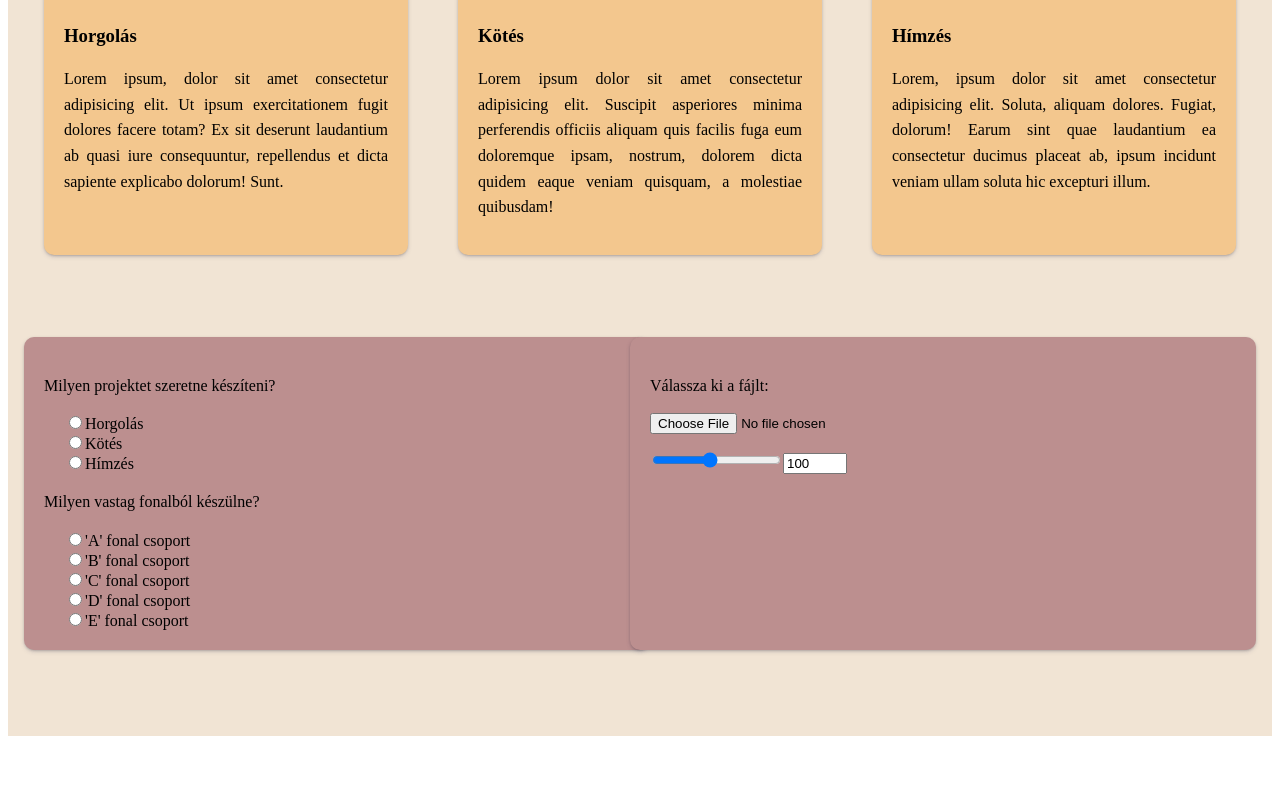
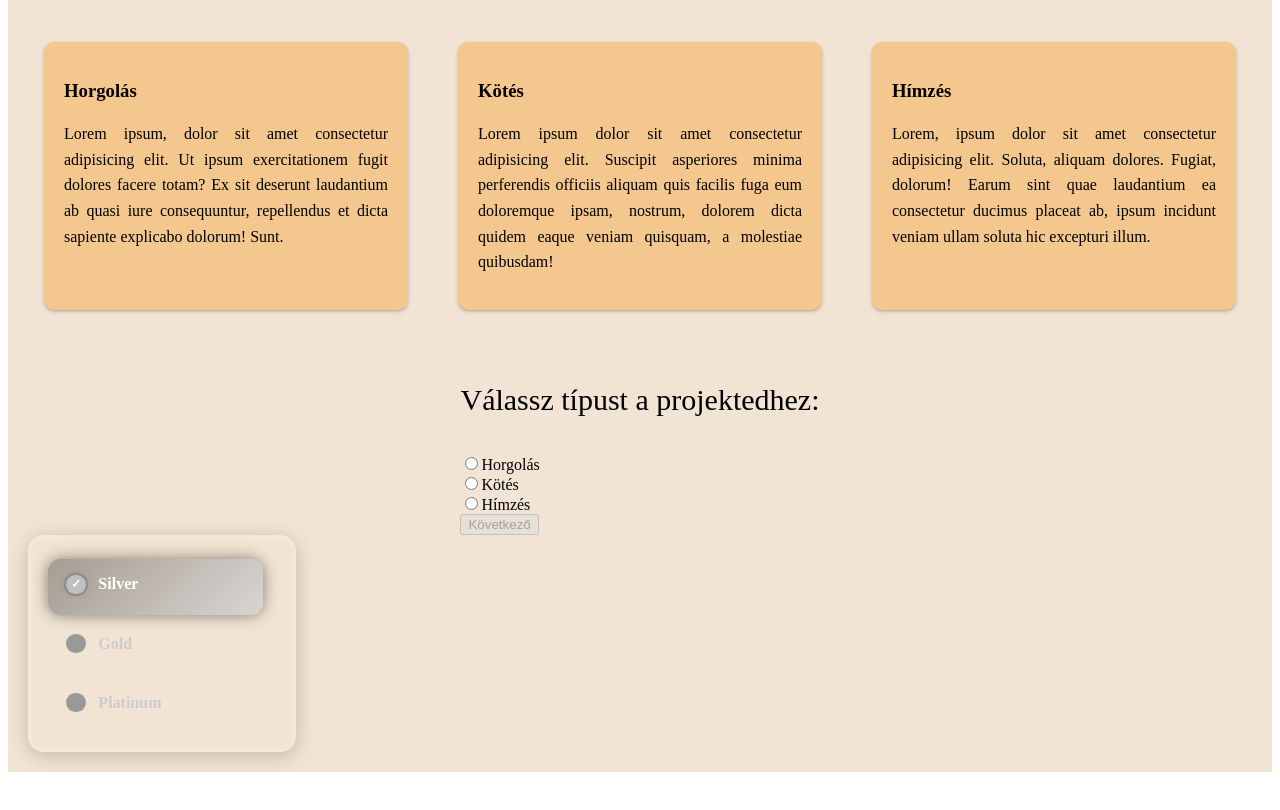
Before and after one commit to TothpalIstvano/13_S1_4_vizsgaremek, a Vue app in the folder kreativ_hobbi/: page /mintakeszito in a window 1280 px wide. Shown: the part 586-1396 px from the top of the page. Built offline with nearby package versions, Linux system fonts and the light colour scheme.

Commit message:
mintakeszito

```diff
--- a/kreativ_hobbi/src/views/Mintakeszito.vue
+++ b/kreativ_hobbi/src/views/Mintakeszito.vue
@@ -1,5 +1,43 @@
 <script setup>
+import { ref } from "vue"
+import { useRouter } from "vue-router"
 
+const resz = ref(1)
+const elsoLepes = ref(null)
+const masodikLepes = ref(null)
+const harmadikLepes = ref(null)
+const file = ref(null)
+
+const tipusok = ["Horgolás", "Kötés", "Hímzés"]
+const fonalak = [" 'A' fonal csoport", " 'B' fonal csoport", " 'C' fonal csoport", " 'D' fonal csoport", " 'E' fonal csoport"]
+
+const router = useRouter()
+
+function kovetkezoResz() {
+  // ha a hímzés van kiválasztva átugorja a fonalválasztást
+  if (resz.value === 1 && elsoLepes.value === "Hímzés") {
+    masodikLepes.value = "A fonal csoport"
+    resz.value = 3
+    return
+  }
+
+  resz.value++
+}
+
+function modositas(target) {
+  // ha hímzés van kiválasztva ne lehessen módosítani a fonaltípust
+
+  resz.value = target
+}
+
+function kepfeltoltes(event) {
+  file.value = event.target.files[0]
+  if (file.value) {
+    // do your upload logic here (API call, etc.)
+    // then redirect
+    router.push("/thank-you") // change path as needed
+  }
+}
 </script>
 
 <template>
@@ -7,9 +45,10 @@
 
     <h1 class="title">Mintakészítő</h1>
 
+    <hr>
 
     <div id="bemutato">
-      <h2 class="title" style="color:black; border-bottom: none;">Mi is ez az oldal?</h2>
+      <h2 class="cim" style="color:black; border-bottom: none;">Mi is ez az oldal?</h2>
       <p>Lorem ipsum dolor sit amet consectetur adipisicing elit. Harum, consequuntur natus sed eius minima ipsa ipsum nesciunt perferendis iure repellat ducimus, nemo facilis doloremque consectetur accusantium nisi, vel quibusdam. Distinctio.</p>
       <ul>
         <li>Horgolás</li>
@@ -34,6 +73,7 @@
         </div>
     </div>
 
+    <!--
     <div class="ket_oszlop">
       <div class="adatok">
         <p>Milyen projektet szeretne készíteni?</p>
@@ -46,7 +86,7 @@
           <label for="tipus">Hímzés</label><br>
         </div>
 
-        <p>Milyen vastag fonalból készülne?</p> <!--hímzésnél nyilván ne lehessen választani, disabled lesz-->
+        <p>Milyen vastag fonalból készülne?</p> //hímzésnél nyilván ne lehessen választani, disabled lesz
         <div id="fonalCsoportok">
           <input type="radio" name="fonal" id="1">
           <label for="fonal">'A' fonal csoport</label><br>
@@ -65,26 +105,295 @@
         <p>Válassza ki a fájlt:</p>
         <input type="file" name="kepFeltoltes" id="" accept="image/*">
 
-        <p></p>
+        <p>Állítsa be a méretet:</p>
         <form action="">
-          <input type="range" name="meret" id="" min="20" max="200" step="1" value="100" oninput="this.form.mennyi.value=this.value">
-          <!--https://www.w3schools.com/howto/tryit.asp?filename=tryhow_css_js_rangeslider_round-->
+          <input type="range" name="meret" id="" min="20" max="200" resz="1" value="100" oninput="this.form.mennyi.value=this.value">
+          //https://www.w3schools.com/howto/tryit.asp?filename=tryhow_css_js_rangeslider_round
           <input type="number" name="mennyi" min="20" max="200" value="100" oninput="this.form.meret.value=this.value" />
         </form>
-
 
         <p id="meretKiiras"></p>
 
       </div>
+
+      <div class="adatok">
+
+      </div>
+
+      <div class="adatok">
+
+      </div>
+
+    </div>
+  -->
+
+    <div id="adatok">
+      <!-- 1. rész -->
+      <div v-if="resz === 1" id="elsoResz" class="radioStilus">
+        <p class="cimek">Válassz típust a projektedhez:</p>
+        <div v-for="option in tipusok" :key="option">
+          <input
+            type="radio"
+            :id="option"
+            name="elsoLepes"
+            :value="option"
+            v-model="elsoLepes"
+            class="gombStilus"
+          />
+          <label :for="option">{{ option }}</label>
+        </div>
+        <button
+          :disabled="!elsoLepes"
+          @click="kovetkezoResz"
+        >
+          Következő
+        </button>
+      </div>
+
+      <!-- 2. rész -->
+      <div v-else-if="resz === 2" id="masodikResz" class="radioStilus">
+        <p
+          @click="modositas(1)"
+          class="vissza"
+        >
+          A projekted: <strong>{{ elsoLepes }}</strong> ✅
+        </p>
+
+        <p class="cimek">Válassz fonaltípust: </p>
+        <div v-for="option in fonalak" :key="option">
+          <input
+            type="radio"
+            :id="option"
+            name="masodikLepes"
+            :value="option"
+            v-model="masodikLepes"
+            class="gombStilus"
+          />
+          <label :for="option">{{ option }}</label>
+        </div>
+        <button
+          :disabled="!masodikLepes"
+          @click="kovetkezoResz"
+        >
+          Következő
+        </button>
+      </div>
+
+      <!-- 3. rész -->
+      <div v-else-if="resz === 3" id="harmadikResz">
+        <p
+          @click="modositas(1)"
+          class="vissza"
+        >
+          A projekted: <strong>{{ elsoLepes }}</strong> ✅
+        </p>
+        <p
+          @click="modositas(2)"
+          class="vissza"
+        >
+          A fonaltípusod: <strong>{{ masodikLepes }}</strong> ✅
+        </p>
+
+        <p class="cimek">Fájl feltöltése:</p>
+        <input
+          type="file"
+          @change="kepfeltoltes"
+        />
+        <br>
+        <button
+          :disabled="!masodikLepes"
+          @click="kovetkezoResz"
+        >
+          Minta készítése >>
+        </button>
+      </div>
     </div>
 
 
+    <div class="glass-radio-group-vertical">
+      <input checked="" id="glass-silver" name="plan" type="radio" />
+      <label data-color="silver" for="glass-silver">
+        <span class="radio-indicator">
+          <span class="checkmark">✓</span>
+        </span>
+        <span class="label-text">Silver</span>
+      </label>
 
+      <input id="glass-gold" name="plan" type="radio" />
+      <label data-color="gold" for="glass-gold">
+        <span class="radio-indicator">
+          <span class="checkmark">✓</span>
+        </span>
+        <span class="label-text">Gold</span>
+      </label>
+
+      <input id="glass-platinum" name="plan" type="radio" />
+      <label data-color="platinum" for="glass-platinum">
+        <span class="radio-indicator">
+          <span class="checkmark">✓</span>
+        </span>
+        <span class="label-text">Platinum</span>
+      </label>
+
+      <div class="glass-glider-vertical"></div>
+  </div>
   </main>
 </template>
 
 
 <style scoped>
+  .glass-radio-group-vertical {
+    position: relative;
+    display: flex;
+    flex-direction: column;
+    background: rgba(255, 255, 255, 0);
+    padding: 1.5rem 1.2rem;
+    border: 0px solid rgb(255, 255, 255, 0);
+    border-radius: 1rem;
+    backdrop-filter: blur(16px);
+    width: 230px;
+    overflow: hidden;
+    gap: 0.5rem;
+  }
+
+  .glass-radio-group-vertical input {
+    display: none;
+  }
+
+  .glass-radio-group-vertical label {
+    position: relative;
+    display: flex;
+    align-items: center;
+    gap: 0.8rem;
+    padding: 1rem 1.2rem;
+    border-radius: 0.8rem;
+    font-weight: 600;
+    font-size: 1rem;
+    color: #ccc;
+    cursor: pointer;
+    z-index: 2;
+    transition: all 0.4s ease-in-out;
+    overflow: hidden;
+  }
+
+  .label-text {
+    flex: 1;
+    display: flex;
+    align-items: center;
+    justify-content: flex-start;
+  }
+
+  .radio-indicator {
+    width: 1.2rem;
+    height: 1.2rem;
+    border-radius: 50%;
+    background: #999;
+    display: flex;
+    align-items: center;
+    justify-content: center;
+    font-size: 0.75rem;
+    color: white;
+    box-shadow: 0 0 0 2px transparent;
+    transition: all 0.3s ease-in-out;
+  }
+
+  .checkmark {
+    opacity: 0;
+    transform: scale(0);
+    transition: all 0.3s ease-in-out;
+  }
+
+  .glass-glider-vertical {
+    position: absolute;
+    left: 0;
+    height: 56px;
+    width: 80%;
+    margin-left: 20px;
+    border-radius: 0.8rem;
+    z-index: 1;
+    transition:
+      transform 0.4s cubic-bezier(0.5, 1.6, 0.4, 1),
+      background 0.5s ease-in-out,
+      box-shadow 0.4s;
+  }
+
+  #glass-silver:checked ~ .glass-glider-vertical {
+    transform: translateY(0%);
+    background: linear-gradient(135deg, #00000050, #d1d1d1cc);
+    box-shadow: 0 0 15px #00000077;
+  }
+  #glass-silver:checked + label {
+    color: white;
+  }
+  #glass-silver:checked + label .radio-indicator {
+    background: #c0c0c0;
+    box-shadow:
+      0 0 0 2px #858585aa,
+      0 0 6px #6b6b6baa;
+  }
+  #glass-silver:checked + label .checkmark {
+    opacity: 1;
+    transform: scale(1);
+  }
+
+  #glass-gold:checked ~ .glass-glider-vertical {
+    transform: translateY(115%);
+    background: linear-gradient(135deg, #00000050, #ffbb00);
+    box-shadow: 0 0 15px #00000077;
+  }
+  #glass-gold:checked + label {
+    color: white;
+  }
+  #glass-gold:checked + label .radio-indicator {
+    background: #ffc400;
+    box-shadow:
+      0 0 0 2px #9c7300d3,
+      0 0 6px #695a00aa;
+  }
+  #glass-gold:checked + label .checkmark {
+    opacity: 1;
+    transform: scale(1);
+  }
+
+  #glass-platinum:checked ~ .glass-glider-vertical {
+    transform: translateY(230%);
+    background: linear-gradient(135deg, #00000050, #57d5ff);
+    box-shadow: 0 0 15px #00000077;
+  }
+  #glass-platinum:checked + label {
+    color: white;
+  }
+  #glass-platinum:checked + label .radio-indicator {
+    background: #75c5ff;
+    box-shadow:
+      0 0 0 2px #0095ff5b,
+      0 0 6px #0095ff57;
+  }
+  #glass-platinum:checked + label .checkmark {
+    opacity: 1;
+    transform: scale(1);
+  }
+
+  .glass-radio-group-vertical:has(#glass-silver:checked) {
+    border-color: #c0c0c0;
+    box-shadow:
+      0 4px 20px rgba(0, 0, 0, 0.2),
+      inset 0 0 8px rgba(255, 255, 255, 0.4);
+  }
+
+  .glass-radio-group-vertical:has(#glass-gold:checked) {
+    border-color: #ffbb00;
+    box-shadow:
+      0 4px 20px rgba(0, 0, 0, 0.2),
+      inset 0 0 8px rgba(255, 196, 0, 0.527);
+  }
+
+  .glass-radio-group-vertical:has(#glass-platinum:checked) {
+    border-color: #57d5ff;
+    box-shadow:
+      0 4px 20px rgba(0, 0, 0, 0.2),
+      inset 0 0 8px rgba(0, 183, 255, 0.63);
+  }
 /* a színek placeholderesek*/
   main {
     margin: 87px auto 0 auto;
@@ -96,17 +405,26 @@
   .title {
     text-align: center;
     margin-bottom: 30px;
+    font-size: 50px;
+  }
+
+  hr {
+    border-top: 1px solid black;
+  }
+
+  .cim {
+    text-align: center;
+    font-size: 30px;
+    margin-bottom: 30px;
   }
 
   #bemutato {
-    background-color: #f3c78e;
     max-width: 1200px;
     margin: auto;
     padding: 10px 50px 10px 50px;
     text-align: justify;
     margin-bottom: 50px;
     border-radius: 10px;
-    box-shadow: rgba(50, 50, 93, 0.25) 0px 2px 5px -1px, rgba(0, 0, 0, 0.3) 0px 1px 3px -1px;
   }
 
   /*3 oszlop - még nem reszponzív */
@@ -127,9 +445,19 @@
     /* vagy innen valami: https://getcssscan.com/css-box-shadow-examples */
   }
 
-  .ket_oszlop {
+  #adatok {
+    justify-items: center;
+  }
+
+  .cimek {
+    text-align: center;
+    font-size: 30px;
+    margin-bottom: 30px;
+  }
+
+ /* .ket_oszlop {
     display: grid;
-    grid-template-columns: 1fr 1fr;
+    grid-template-columns: 1fr 1fr 1fr 1fr;
     gap: 20px;
     margin-bottom: 50px;
     padding:1rem;
@@ -141,14 +469,13 @@
     background-color: rosybrown;
     text-align: justify;
     padding: 20px;
-    max-width: 650px;
     border-radius: 10px;
     box-shadow: rgba(50, 50, 93, 0.25) 0px 2px 5px -1px, rgba(0, 0, 0, 0.3) 0px 1px 3px -1px;
-    width: 100%;
+
   }
 
   #tipusok, #fonalCsoportok {
     margin-left: 20px;
-  }
+  }*/
 
 </style>
```
Also changed, not shown: 2 other files (tests, documents, lock files or other folders).
